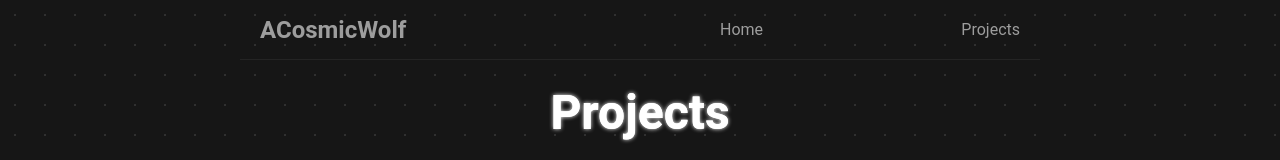
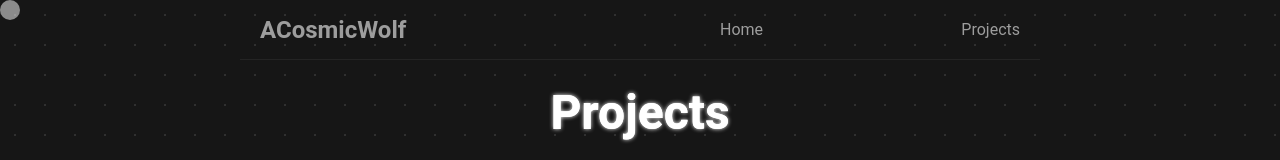
Before and after one commit to ACosmicWolf/portfoli, a Next.js app: page /projects in a window 1280 px wide. Shown: the top 160 px of the page. Built offline with nearby package versions, Linux system fonts and the light colour scheme.

Commit message:
Following mouse

```diff
--- /dev/null
+++ b/Components/MouseTrailer/index.tsx
@@ -0,0 +1,49 @@
+"use client";
+import { useEffect, useRef, useState } from "react";
+import styled from "styled-components";
+
+export default function MouseTrailer() {
+  const onMouseMove = (e: MouseEvent) => {
+    if (trailer.current) {
+      trailer.current.animate(
+        {
+          transform: `translate(${e.clientX - 10}px, ${e.clientY - 10}px)`,
+        },
+        {
+          duration: 800,
+          fill: "forwards",
+        }
+      );
+    }
+  };
+
+  useEffect(() => {
+    window.addEventListener("mousemove", onMouseMove);
+  }, []);
+
+  const trailer = useRef<HTMLDivElement>(null);
+
+  return <Trailer ref={trailer} />;
+}
+
+const Trailer = styled.div`
+  height: 20px;
+  width: 20px;
+  background-color: rgba(255, 255, 255, 0.5);
+  border-radius: 20px;
+
+  position: fixed;
+  z-index: 9999999;
+
+  top: 0;
+  left: 0;
+
+  pointer-events: none;
+  opacity: 0;
+  transition: opacity 500ms ease;
+
+  body:hover,
+  *:hover & {
+    opacity: 1;
+  }
+`;
--- a/Components/Navbar/index.tsx
+++ b/Components/Navbar/index.tsx
@@ -18,8 +18,12 @@ export default function Navbar() {
         <IconHamburgerMenu />
       </button>
       <NavbarMenu open={isOpen}>
-        <Link href="/">Home</Link>
-        <Link href="/projects">Projects</Link>
+        <Link className="interactable" href="/">
+          Home
+        </Link>
+        <Link className="interactable" href="/projects">
+          Projects
+        </Link>
       </NavbarMenu>
     </NavbarWrapper>
   );
--- a/app/layout.tsx
+++ b/app/layout.tsx
@@ -1,5 +1,7 @@
 import Navbar from "@/Components/Navbar";
 import "./globals.css";
+
+import MouseTrailer from "@/Components/MouseTrailer";
 
 export const metadata = {
   title: "ACosmicWolf",
@@ -15,7 +17,7 @@ export default function RootLayout({
     <html lang="en">
       <body>
         <Navbar />
-
+        <MouseTrailer />
         {children}
       </body>
     </html>
--- a/app/projects/page.tsx
+++ b/app/projects/page.tsx
@@ -89,23 +89,9 @@ const ProjectCard = ({
   backgroundImage,
 }: Project) => {
   return (
-    <Card>
+    <Card className="card">
       <CardContent>
-        <Image
-          src={backgroundImage as string}
-          alt="Loading..."
-          fill
-          style={{
-            position: "absolute",
-            top: 0,
-            left: 0,
-            zIndex: -1,
-            backgroundSize: "cover",
-            overflow: "hidden",
-            objectFit: "cover",
-            filter: "blur(5px)",
-          }}
-        />
+        <StyledImage src={backgroundImage as string} alt="Loading..." fill />
         <ProjectTitle>{title}</ProjectTitle>
         <ProjectDescription>{description}</ProjectDescription>
         <ProjectLink href={link} target="_blank">
@@ -121,6 +107,24 @@ const ProjectCard = ({
     </Card>
   );
 };
+
+const StyledImage = styled(Image)`
+  position: absolute;
+  top: 0;
+  left: 0;
+  z-index: -1;
+  background-size: cover;
+  overflow: hidden;
+  object-fit: cover;
+  filter: blur(5px);
+  opacity: 0.5;
+
+  transition: all 0.5s ease;
+
+  .card:hover & {
+    transform: scale(1.1);
+  }
+`;
 
 const Card = styled.div`
   width: 400px;
```
